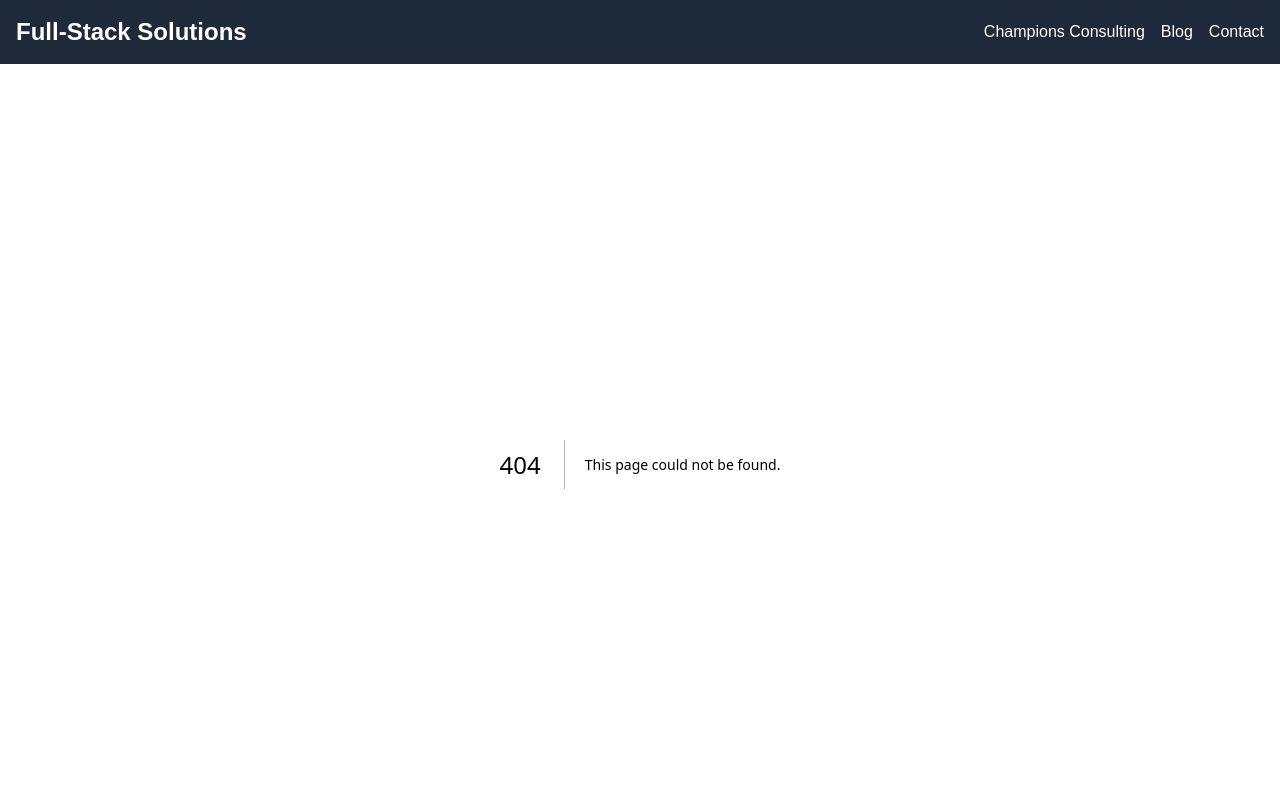
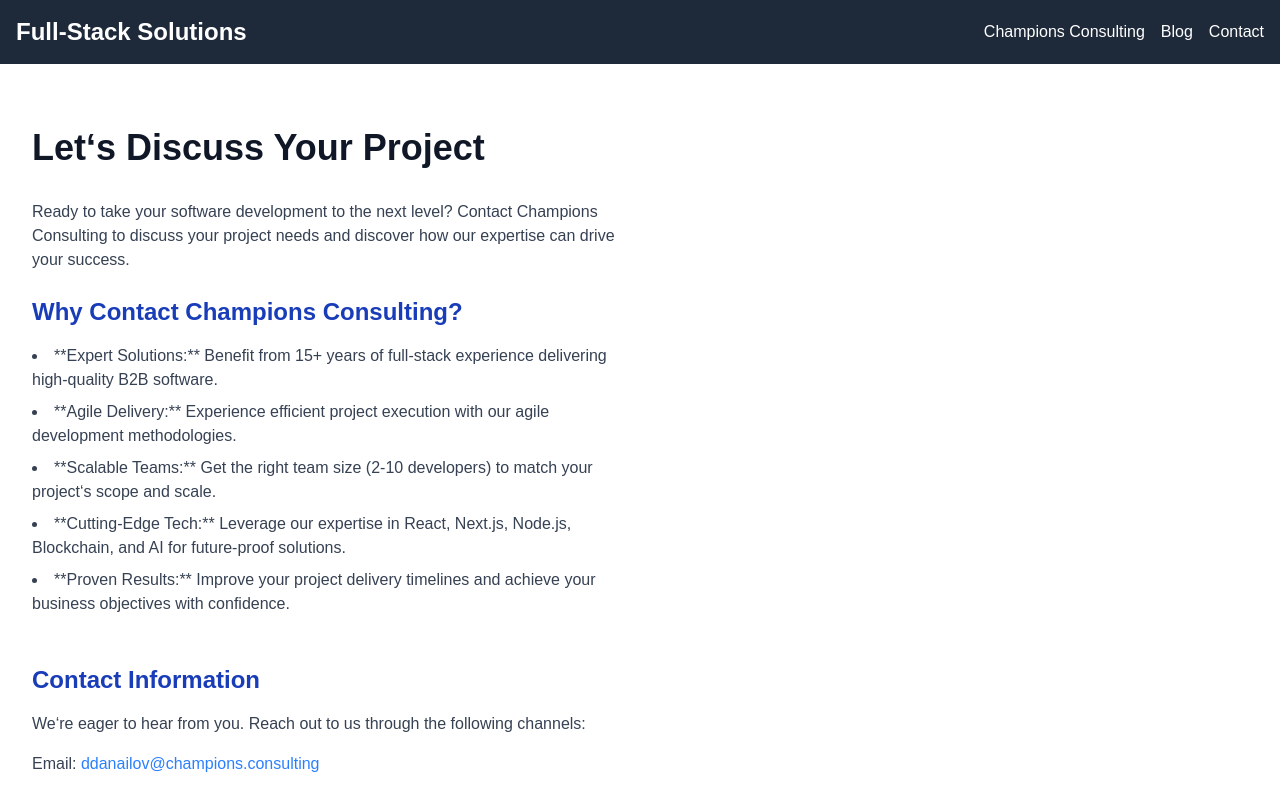
Before and after one commit to champions-consulting/website, a Next.js app: page /contact in a window 1280 px wide. Before the commit this address had no page. Shown: the top 800 px of the page. Built offline with nearby package versions, Linux system fonts and the light colour scheme.

Commit message:
The first iteration of the contact form is added in the website

```diff
--- /dev/null
+++ b/src/app/contact/ContactPage.tsx
@@ -0,0 +1,75 @@
+'use client' // Assuming you'll have form interactivity
+
+import React from 'react'
+import Link from 'next/link' // If you want to link to an email client
+import Image from 'next/image'
+
+function ContactPage() {
+  return (
+    <section className="py-16">
+      <div className="container mx-auto px-4 md:px-8 grid grid-cols-1 md:grid-cols-2 gap-12 items-center">
+        <div>
+          <h1 className="text-4xl font-bold mb-8 text-gray-900">
+            Let&lsquo;s Discuss Your Project
+          </h1>
+          <p className="text-gray-700 mb-6">
+            Ready to take your software development to the next level? Contact
+            Champions Consulting to discuss your project needs and discover how
+            our expertise can drive your success.
+          </p>
+
+          <div className="mb-8">
+            <h2 className="text-2xl font-bold mb-4 text-blue-800">
+              Why Contact Champions Consulting?
+            </h2>
+            <ul className="list-disc list-inside text-gray-700">
+              <li className="mb-2">
+                **Expert Solutions:** Benefit from 15+ years of full-stack
+                experience delivering high-quality B2B software.
+              </li>
+              <li className="mb-2">
+                **Agile Delivery:** Experience efficient project execution with
+                our agile development methodologies.
+              </li>
+              <li className="mb-2">
+                **Scalable Teams:** Get the right team size (2-10 developers) to
+                match your project&lsquo;s scope and scale.
+              </li>
+              <li className="mb-2">
+                **Cutting-Edge Tech:** Leverage our expertise in React, Next.js,
+                Node.js, Blockchain, and AI for future-proof solutions.
+              </li>
+              <li className="mb-2">
+                **Proven Results:** Improve your project delivery timelines and
+                achieve your business objectives with confidence.
+              </li>
+            </ul>
+          </div>
+
+          <div className="mt-12">
+            <h2 className="text-2xl font-bold mb-4 text-blue-800">
+              Contact Information
+            </h2>
+            <p className="text-gray-700 mb-4">
+              We&lsquo;re eager to hear from you. Reach out to us through the
+              following channels:
+            </p>
+            <p className="text-gray-700 mb-2">
+              Email:{' '}
+              <Link
+                href="mailto:ddanailov@champions.consulting"
+                className="text-blue-500 hover:underline"
+              >
+                ddanailov@champions.consulting
+              </Link>
+            </p>
+          </div>
+        </div>
+
+        <div className="rounded-lg overflow-hidden shadow-lg"></div>
+      </div>
+    </section>
+  )
+}
+
+export default ContactPage
--- /dev/null
+++ b/src/app/contact/page.tsx
@@ -0,0 +1,11 @@
+import React from 'react'
+import ContactPage from './ContactPage'
+import {Metadata} from 'next'
+import generateMetadata from '@/utils/seo/metadata'
+import seo from './seo'
+
+export const metadata: Metadata = generateMetadata(seo)
+
+export default function Contact() {
+  return <ContactPage />
+}
--- /dev/null
+++ b/src/app/contact/seo.tsx
@@ -0,0 +1,14 @@
+import {InternalMetadata} from '@/utils/seo/metadata'
+
+const title = 'Contact Champions Consulting | Full-Stack Software Experts'
+const description =
+  "Contact Champions Consulting for expert software development solutions. Let's discuss your project needs in web development, blockchain, AI, and more."
+const canonical = '/contact'
+
+const seo: InternalMetadata = {
+  title,
+  description,
+  canonical,
+}
+
+export default seo
```
